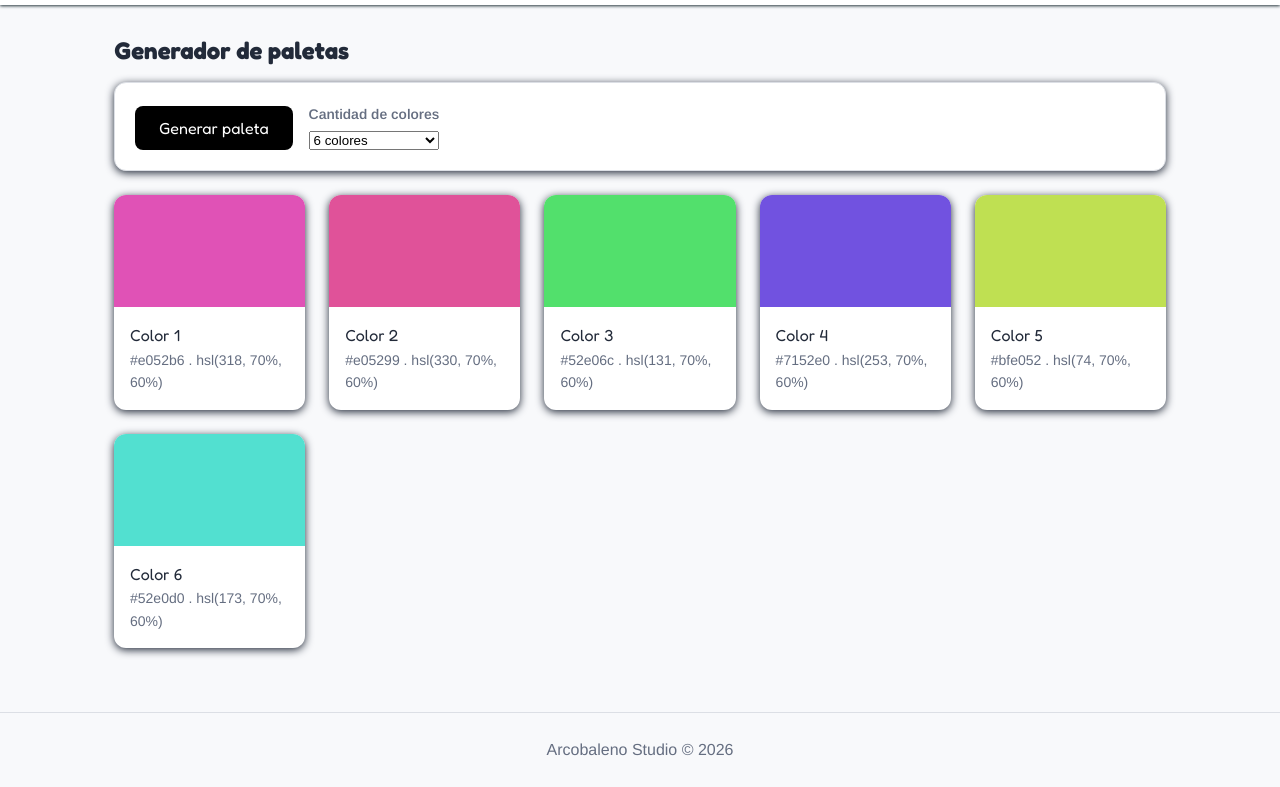
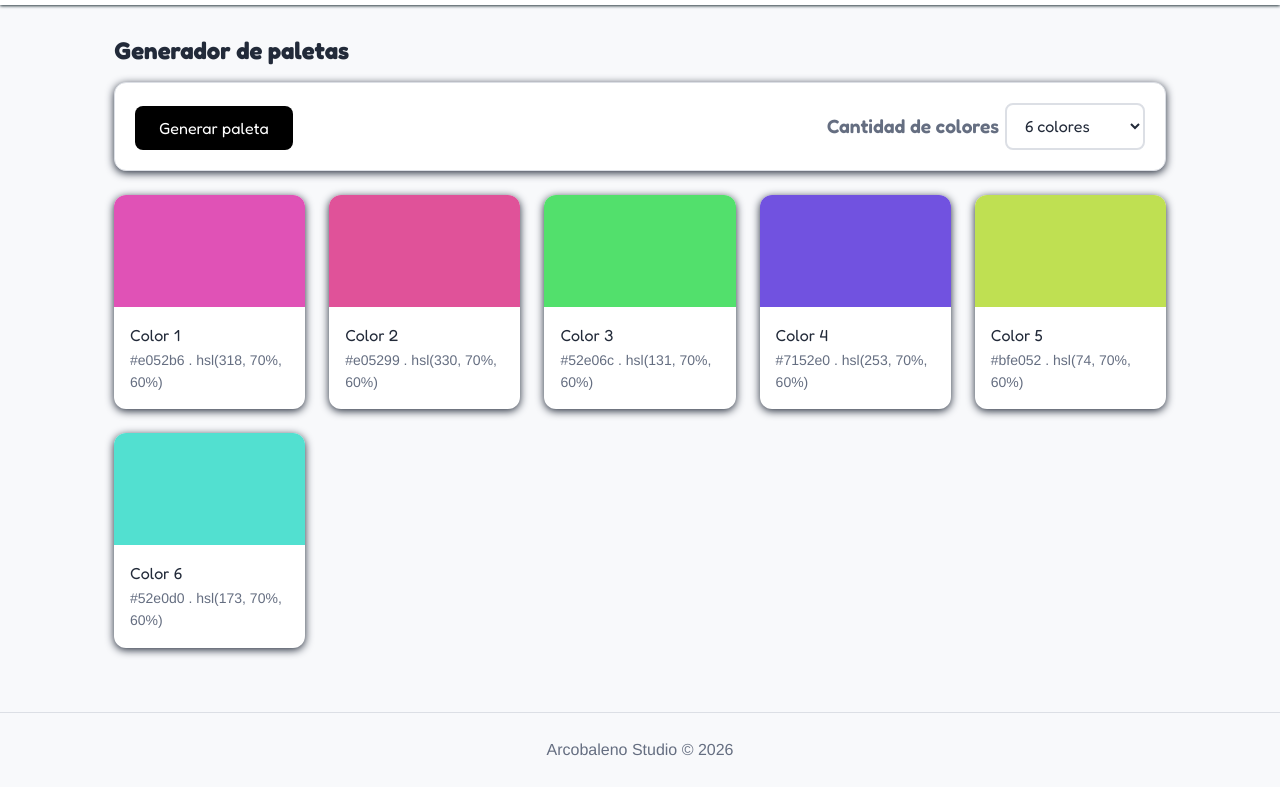
Before and after one commit to ValentinaLeyvaCR/ProyectoM1_ValentinaLeyva, a plain HTML site: page index.html in a window 1280 px wide. Shown: the part 65-852 px from the top of the page. Drawn offline with nearby package versions, Linux system fonts and the light colour scheme.

Commit message:
actualizacion css

```diff
--- a/CSS/styles.css
+++ b/CSS/styles.css
@@ -111,6 +111,7 @@ main h2{
     display: flex;
     flex-wrap: wrap;
     align-items: flex-end;
+    justify-content: space-between;
     gap: 1rem;
     padding: 1.25rem;
     margin-bottom: 1.5rem;
@@ -122,12 +123,13 @@ main h2{
 
 .controles-campo{
     display: flex;
-    flex-direction: column;
+    align-items: center;
     gap: 0.35rem;
 }
 
 .controles-label{
-    font-size: 0.875rem;
+    font-family: "Fredoka", sans-serif;
+    font-size: 1.2rem;
     font-weight: 600;
     color: var(--color-texto-suave);
 }
@@ -156,6 +158,18 @@ main h2{
 .boton-primario:active{
     transform: translateY(1px);
 }
+
+.select{
+    font-family: "Fredoka", sans-serif;
+    font-size: 1rem;
+    padding: 0.65rem 2.25rem 0.65rem 0.9rem;
+    border: 2px solid var(--color-borde);
+    border-radius: 0.5rem;
+    background-color: var(--color-superficie);
+    color: var(--color-texto);
+    cursor: pointer;
+}
+
 
 /*configuracion responsive con grid de las tarjetas*/
 
--- a/index.html
+++ b/index.html
@@ -18,7 +18,6 @@
             <span class="nav-logo">Arcobaleno studio</span>
             <ul class="nav-links">
                 <li><a class="nav-link" href="#generador">Generador</a></li>
-                <li><a class="nav-link" href="#guardadas">Paletas guardadas</a></li>
             </ul>
         </nav>
     </header>
```
